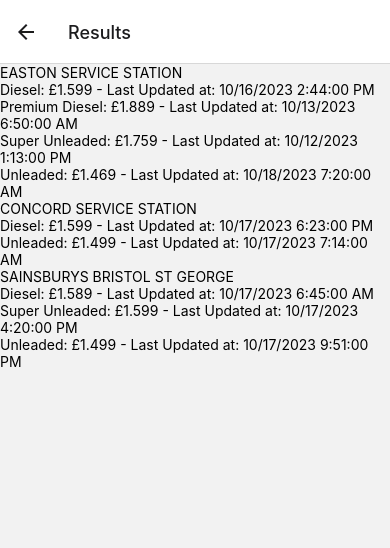
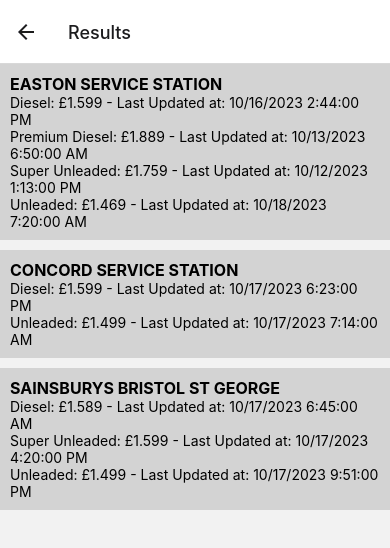
Before and after one commit to Dash1704/Fuel-Find, a React Native app: screen /Results in a window 390 px wide. Shown: the top 548 px of the page. Built offline with nearby package versions, Linux system fonts and the light colour scheme.

Commit message:
some styling for results component

```diff
--- a/components/Result.tsx
+++ b/components/Result.tsx
@@ -1,5 +1,5 @@
 import React from 'react';
-import { Text, View } from 'react-native';
+import { Text, View, StyleSheet } from 'react-native';
 import { FuelList } from '../types';
 
 interface ResultProps {
@@ -8,13 +8,28 @@
 
 export default function Result({ station }: ResultProps) {
   return (
-    <View>
-      <Text>{station.Name}</Text>
+    <View style={styles.stationContainer}>
+      <Text style={styles.stationName}>{station.Name}</Text>
       {station.FuelPriceList.map((fuel) => (
-        <Text key={fuel.FuelType}>
+        <Text key={fuel.FuelType} style={styles.fuelInfo}>
           {fuel.FuelType}: £{fuel.LatestRecordedPrice.InGbp} - Last Updated at: {fuel.LatestRecordedPrice.TimeRecorded}
         </Text>
       ))}
     </View>
   );
 }
+
+const styles = StyleSheet.create({
+  stationContainer: {
+    backgroundColor: 'lightgray',
+    padding: 10,
+    marginBottom: 10,
+  },
+  stationName: {
+    fontSize: 16,
+    fontWeight: 'bold',
+  },
+  fuelInfo: {
+    fontSize: 14,
+  },
+});
--- a/components/ResultsPage.tsx
+++ b/components/ResultsPage.tsx
@@ -1,4 +1,4 @@
-import { View } from 'react-native';
+import { View, StyleSheet } from 'react-native';
 import { useData } from '../hooks/useData';
 import Result from './Result';
 
```
